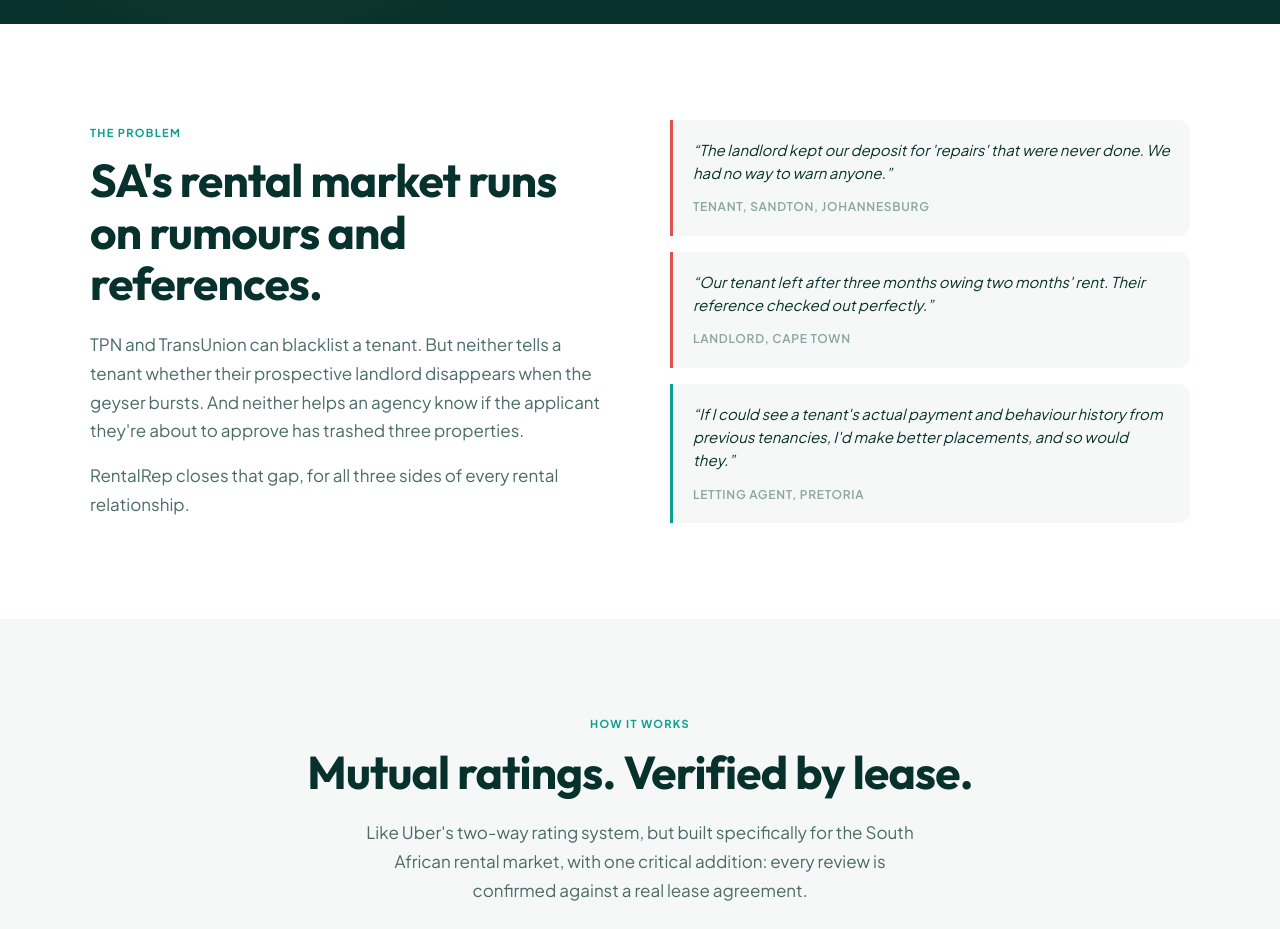
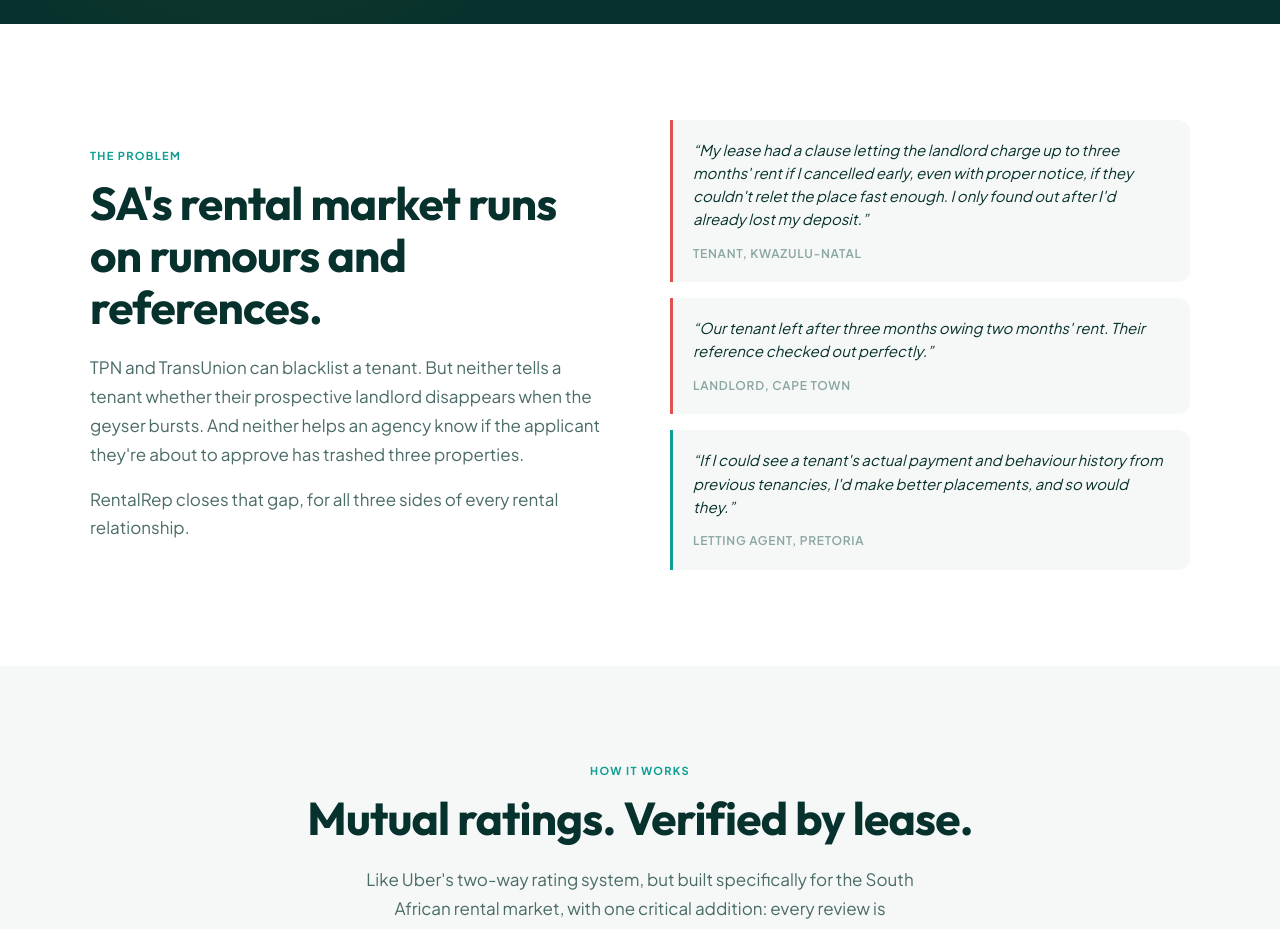
Before and after one commit to lineesian/rentalrep, a Next.js app: page / in a window 1280 px wide. Shown: the part 980-1909 px from the top of the page. Built offline with nearby package versions, Linux system fonts and the light colour scheme.

Commit message:
Swap tenant pain-point quote for real cancellation-penalty story

```diff
--- a/app/page.tsx
+++ b/app/page.tsx
@@ -324,7 +324,7 @@
           </div>
           <div style={{ display: "flex", flexDirection: "column", gap: 16 }}>
             {[
-              { quote: "The landlord kept our deposit for 'repairs' that were never done. We had no way to warn anyone.", role: "Tenant, Sandton, Johannesburg", bad: true },
+              { quote: "My lease had a clause letting the landlord charge up to three months' rent if I cancelled early, even with proper notice, if they couldn't relet the place fast enough. I only found out after I'd already lost my deposit.", role: "Tenant, KwaZulu-Natal", bad: true },
               { quote: "Our tenant left after three months owing two months' rent. Their reference checked out perfectly.", role: "Landlord, Cape Town", bad: true },
               { quote: "If I could see a tenant's actual payment and behaviour history from previous tenancies, I'd make better placements, and so would they.", role: "Letting Agent, Pretoria", bad: false },
             ].map(({ quote, role, bad }) => (
```
